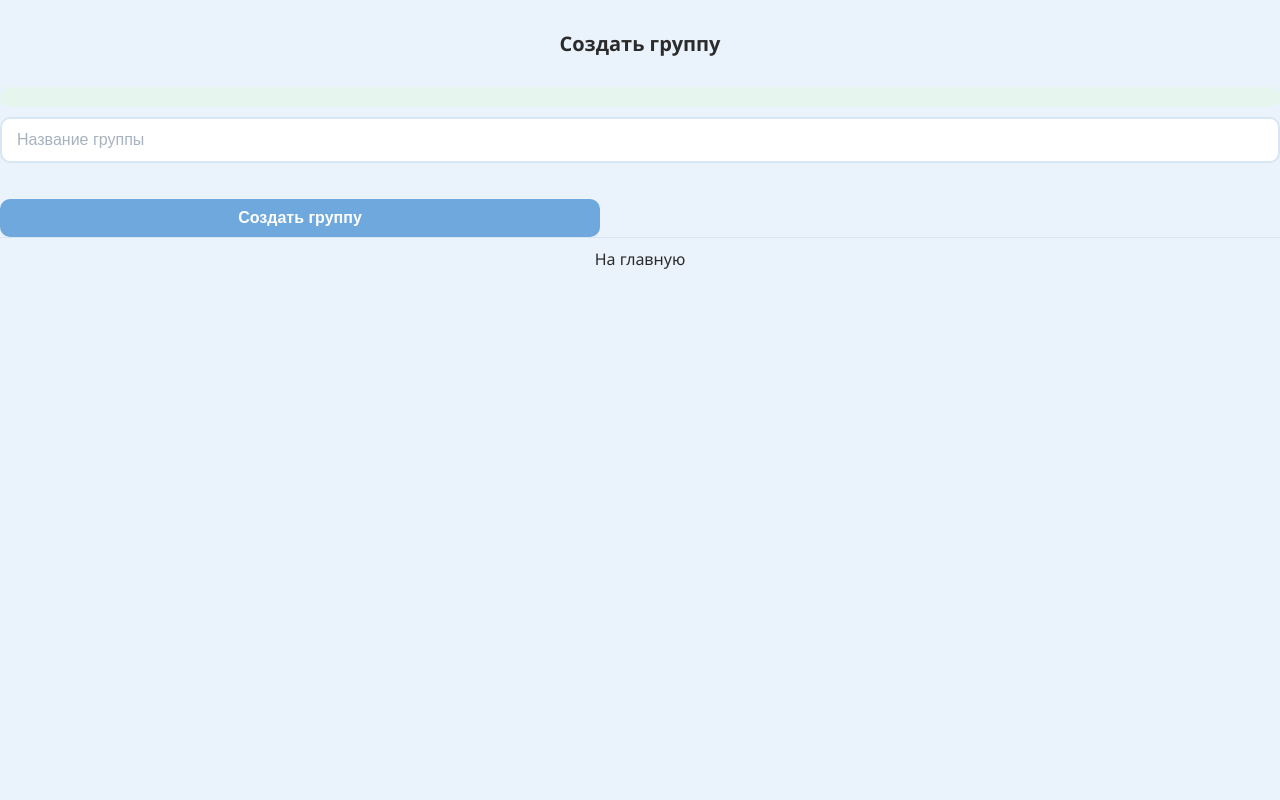
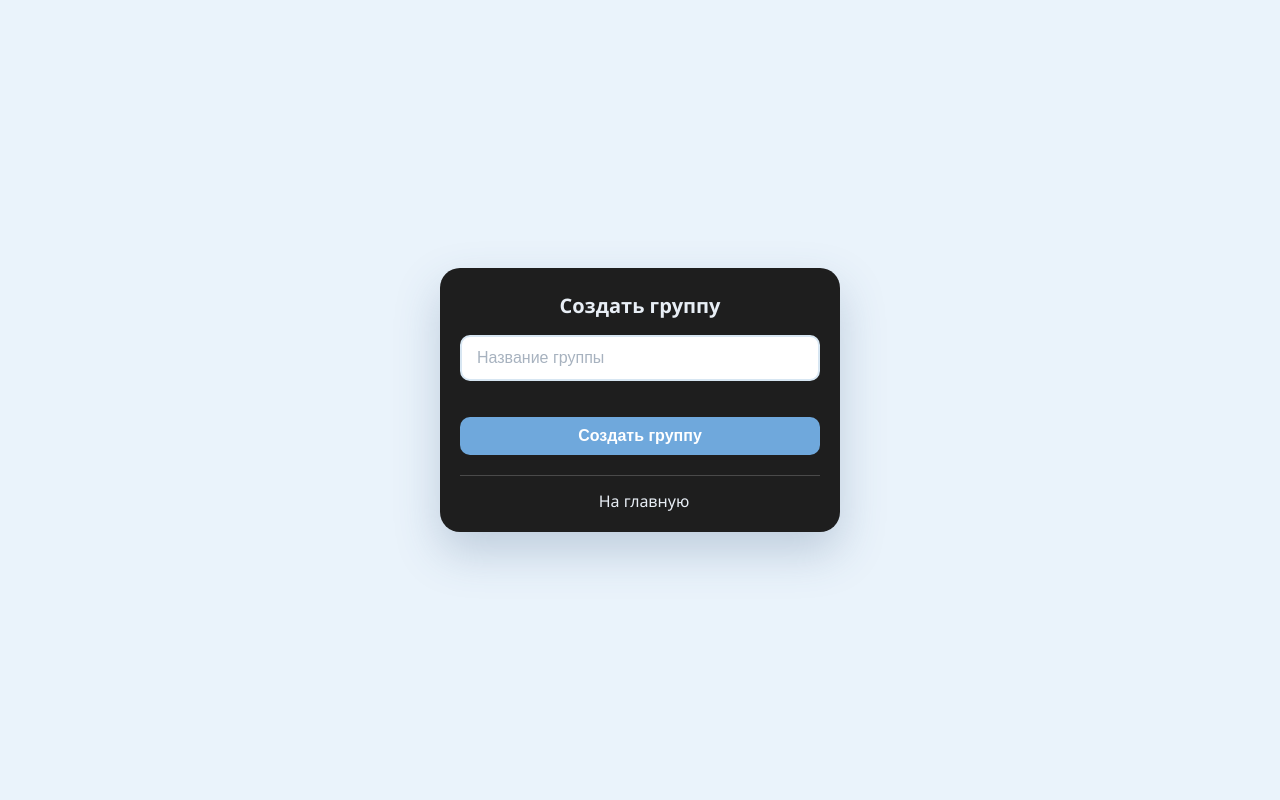
Before and after one commit to ViktoriaAl/Website-PayShare, a Flask app: template templates/create_group.html in a window 1280 px wide. Run offline with Flask 3, Linux system fonts and the light colour scheme; the template is opened without the code that fills it, so the values that code supplies are empty; parts of the project's set-up code (start-up, migrations or seed data) failed here and were passed over.

Commit message:
Update create_group.html

```diff
--- a/templates/create_group.html
+++ b/templates/create_group.html
@@ -3,17 +3,23 @@
 {% block title %}Создание группы{% endblock %}
 
 {% block content %}
-<h1>Создать группу</h1>
+
+<div class="register_first_layer">
+    <div class="register_second_layer">
+        <h1 class="h-register">Создать группу</h1>
         {% if error %}
         <div class="error">{{ error }}</div>
-{% else %}
+        {% endif %}
+        {% if success %}
         <div class="success">{{ success }}</div>
         {% endif %}
         <form method="POST">
             <input type="text" name="group_name" placeholder="Название группы" required><br>
             <button type="submit">Создать группу</button>
         </form>
-<div class="nav_add">
-    <a href="/">На главную</a>
+        <div class="nav_main">
+            <a href="/" class="link-login">На главную</a>
+        </div>
+    </div>
 </div>
 {% endblock %}
```
Lines whose indentation alone changed are shown as unchanged.
